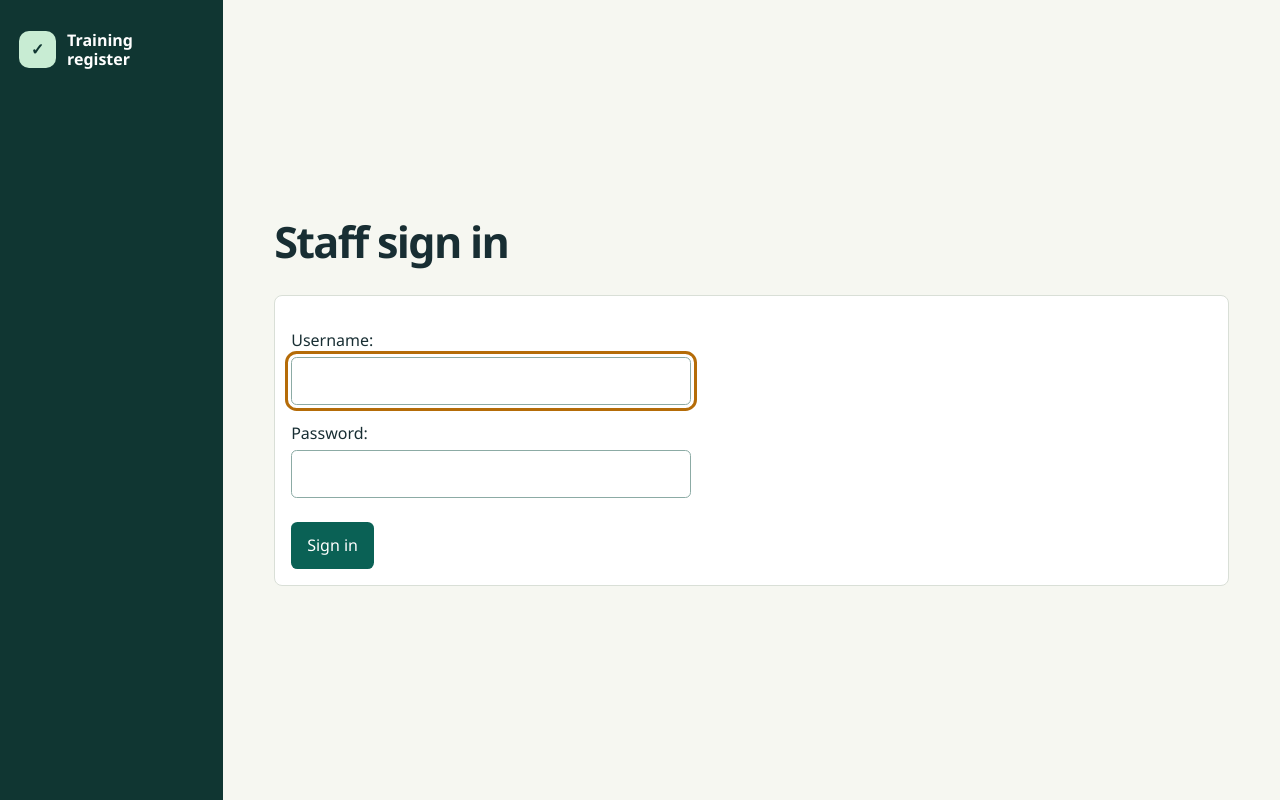
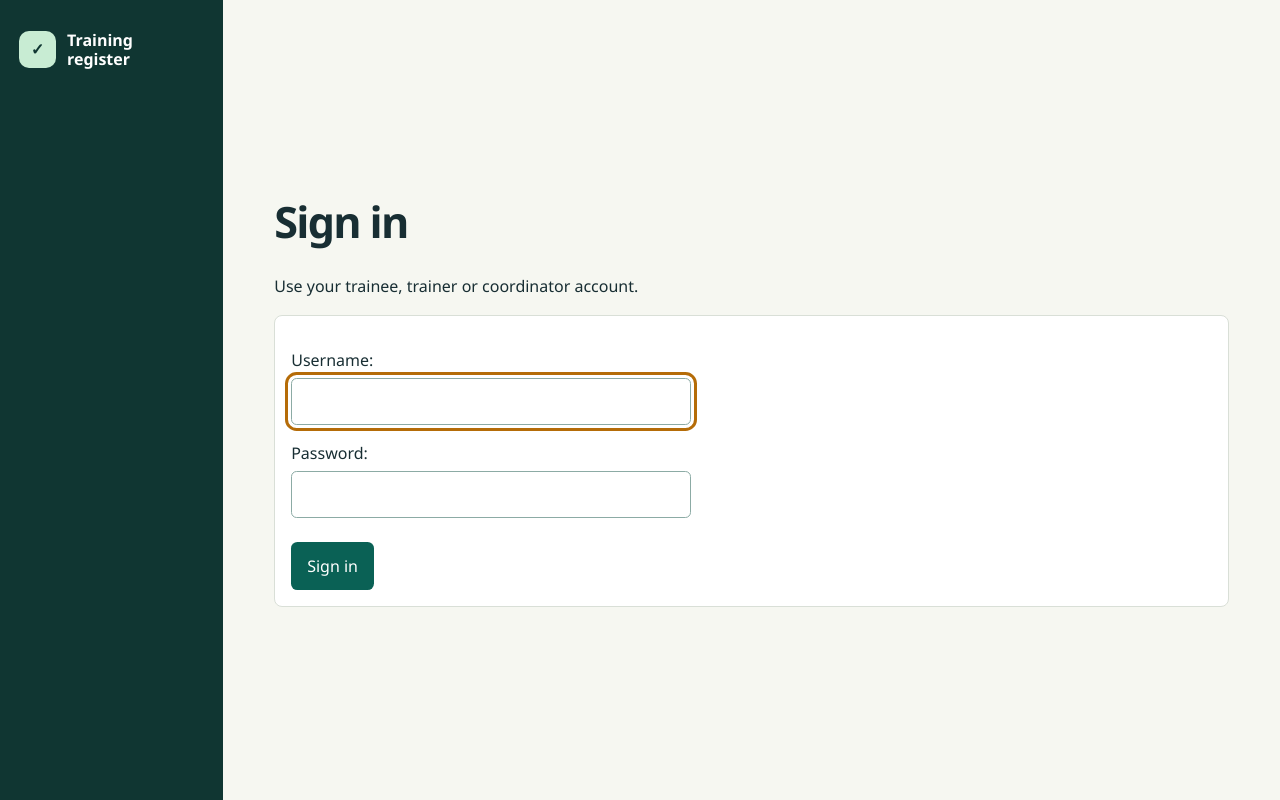
Before and after one commit to coder21-sp/trainee-attendance-register, a Django app: page /login/ in a window 1280 px wide. Run offline with Django 5.2, Linux system fonts and the light colour scheme.

Commit message:
Clarify shared login page for trainee and staff accounts

```diff
--- a/training/templates/login.html
+++ b/training/templates/login.html
@@ -1 +1 @@
-{% extends 'base.html' %}{% block content %}<h1>Staff sign in</h1><form method="post" class="panel">{% csrf_token %}{{ form.as_p }}<button>Sign in</button></form>{% endblock %}
+{% extends 'base.html' %}{% block content %}<h1>Sign in</h1><p>Use your trainee, trainer or coordinator account.</p><form method="post" class="panel">{% csrf_token %}{{ form.as_p }}<button>Sign in</button></form>{% endblock %}
```
